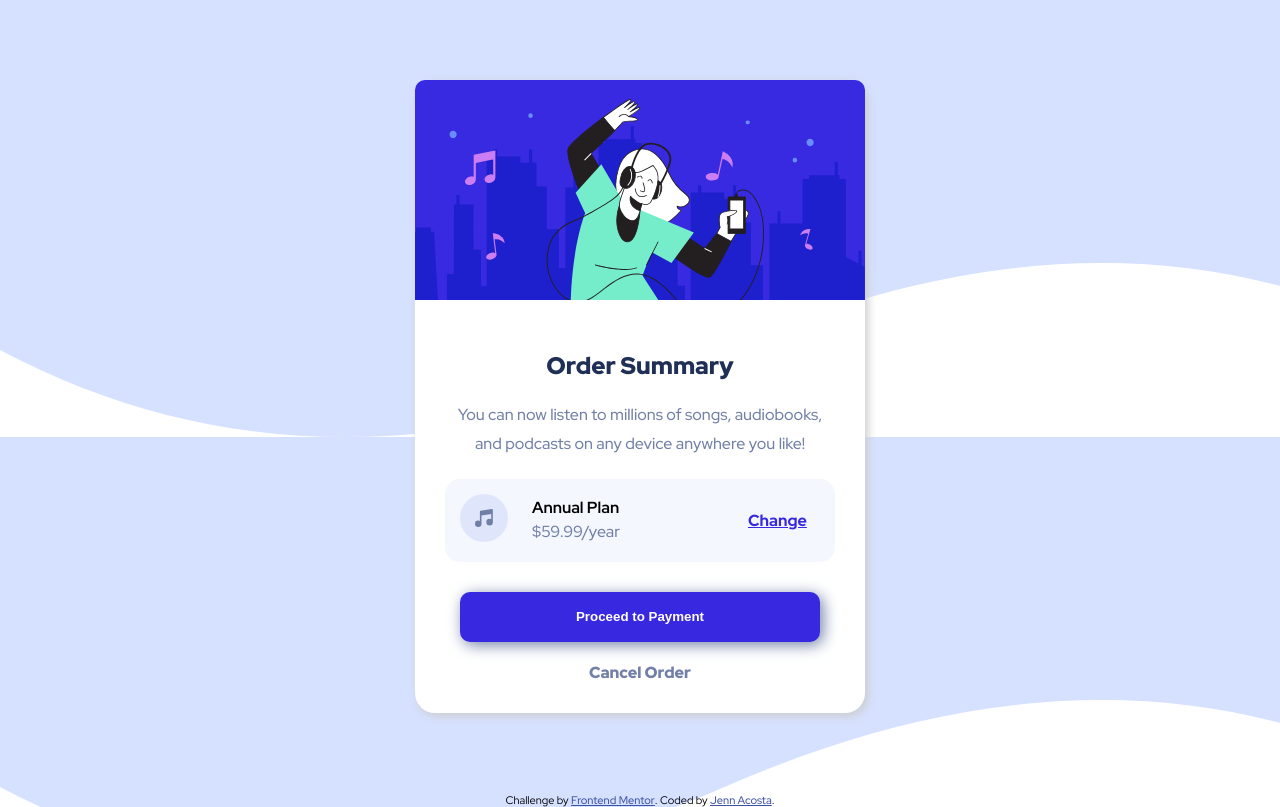
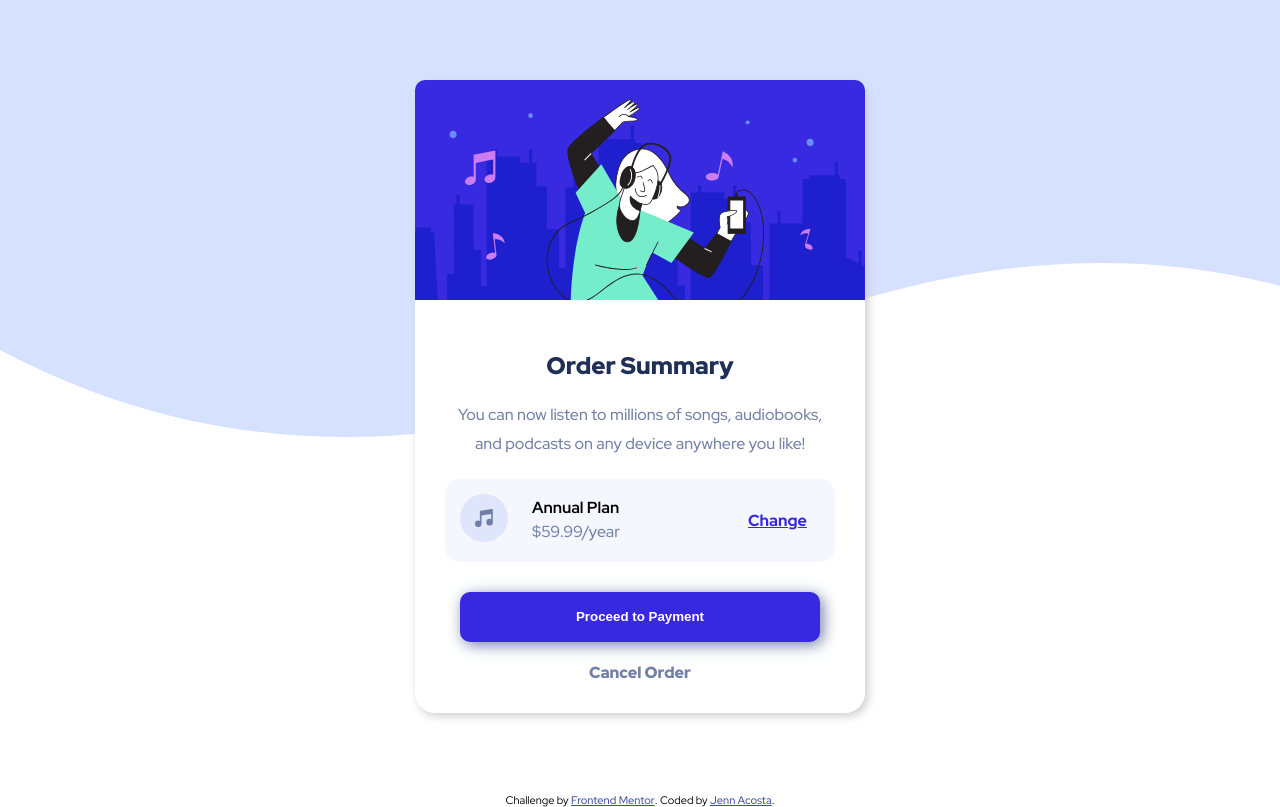
Before and after one commit to jennawlin3/order-summary-component, a plain HTML site: page index.html in a window 1280 px wide. Drawn offline with Linux system fonts and the light colour scheme.

Commit message:
Add files via upload

```diff
--- a/styles.css
+++ b/styles.css
@@ -16,6 +16,8 @@ body {
 	font-family: "Red Hat Display", sans-serif;
   	font-optical-sizing: auto;
   	font-style: normal;
+	background-repeat: no-repeat;
+	background-size: cover;
 }
 
 .container {
@@ -137,5 +139,6 @@ button:hover {
 @media screen and (min-width: 768px) {
 	body {
 	background: url(images/pattern-background-desktop.svg);
+	background-repeat: no-repeat;
 	}
 }
```
